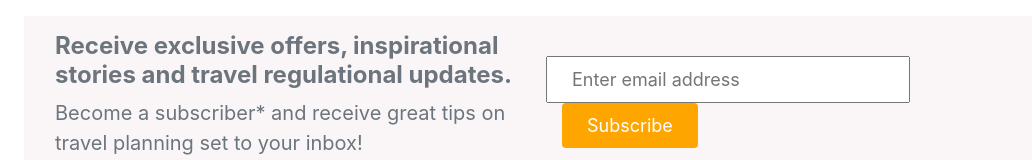
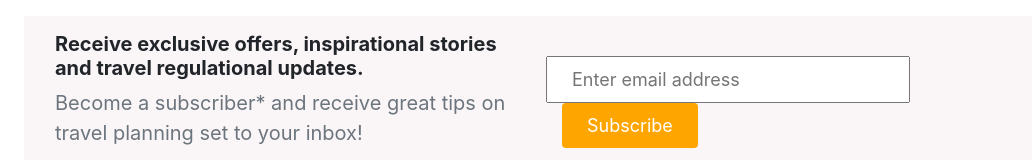
Before and after one commit to salihzeki12000/tripping-clone, a React (Create React App) app in the folder tripping/: page / in a window 1280 px wide. Shown: the top 160 px of the page, without its empty margins (109-1141 px from the left). Built offline with nearby package versions, Linux system fonts and the light colour scheme.

Commit message:
updated ui

```diff
--- a/tripping/src/Components/Subscribe.jsx
+++ b/tripping/src/Components/Subscribe.jsx
@@ -5,7 +5,7 @@ export default function Subscribe() {
         <div className='container mt-3'>
         <div className='row mx-5 bg-pink p-3'>
             <div className='col-6'>
-                <h4 className='font-weight-bold text-secondary'>Receive exclusive offers, inspirational stories and travel regulational updates.</h4>
+                <h5 className='font-weight-bold '>Receive exclusive offers, inspirational stories and travel regulational updates.</h5>
                 <p className='text-secondary fontSize-p'>Become a subscriber* and receive great tips on travel planning set to your inbox!</p>
             </div>
             <div className='col-6'>
```
